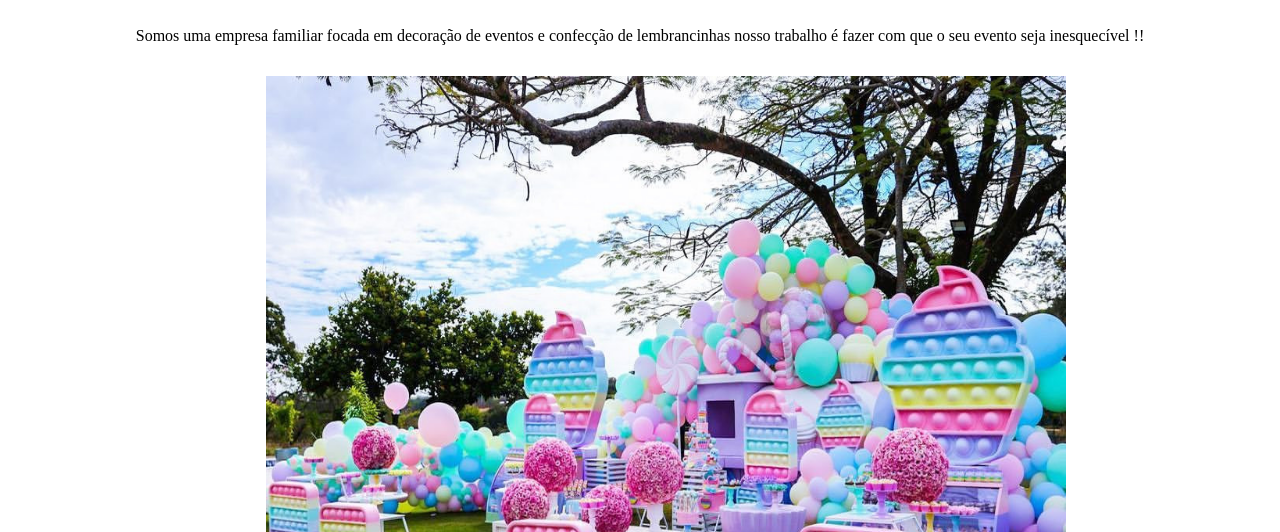
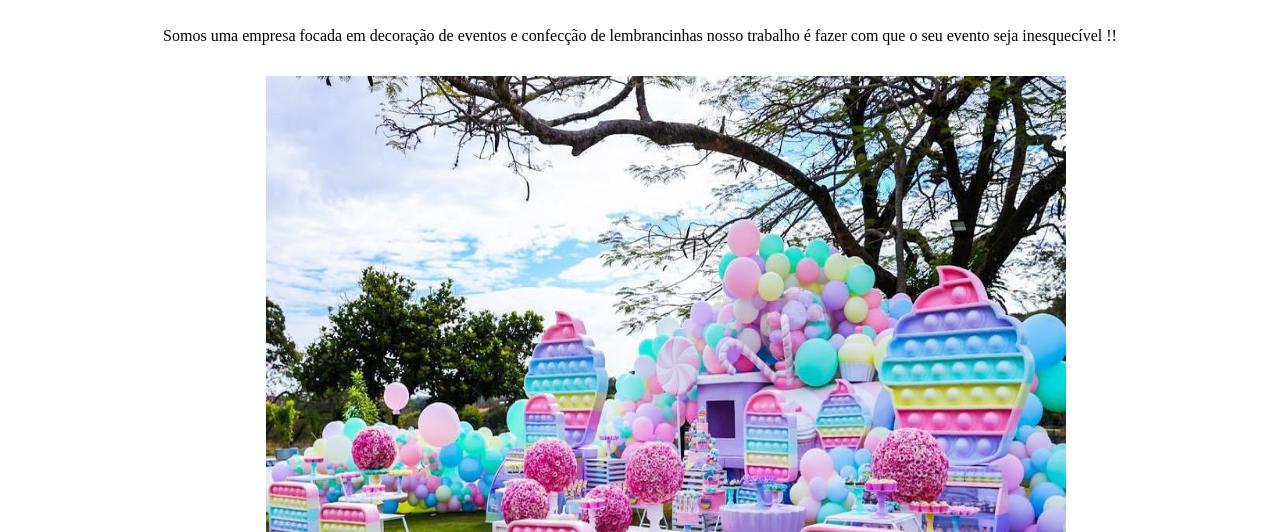
Before and after one commit to lusiimper/Atelie-maria-bonita, a plain HTML site: page index.html in a window 1280 px wide. Shown: the part 268-800 px from the top of the page. Drawn offline with Linux system fonts and the light colour scheme.

Commit message:
confimar em master

```diff
--- a/index.html
+++ b/index.html
@@ -23,7 +23,7 @@
 
         <div class="quem-somos">
             <h1 class="titulo-principal"> Quem somos </h1>
-            <p>Somos uma empresa familiar focada em decoração de eventos e confecção de lembrancinhas nosso trabalho é fazer com que o seu evento seja inesquecível !!</p>
+            <p>Somos uma empresa focada em decoração de eventos e confecção de lembrancinhas nosso trabalho é fazer com que o seu evento seja inesquecível !!</p>
             <img src="img1.jpg" class="imagem-quem-somos" alt="">
         </div>
 
```
